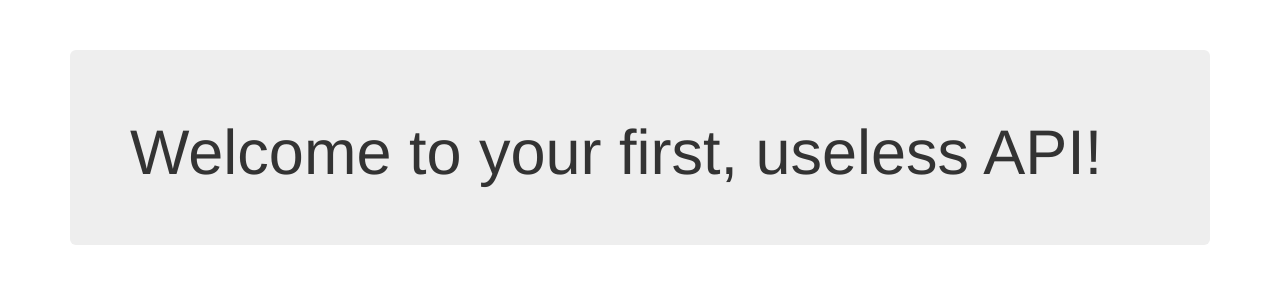
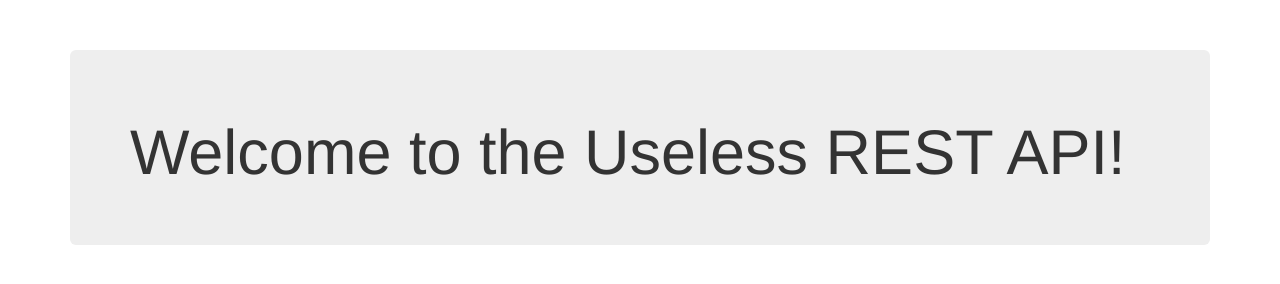
Before and after one commit to bkleeman/useless-rest-api, a website: page index.html in a window 1280 px wide. Drawn offline with nearby package versions, Linux system fonts and the light colour scheme.

Commit message:
housekeeping

```diff
--- a/index.html
+++ b/index.html
@@ -2,7 +2,7 @@
 <html lang="en">
 <head>
     <meta charset="UTF-8">
-    <title>Sample Site</title>
+    <title>Useless REST API</title>
 
     <link rel="stylesheet" href="//maxcdn.bootstrapcdn.com/bootstrap/3.3.1/css/bootstrap.min.css">
     <style>
@@ -13,7 +13,7 @@
 
     <div class="container">
         <div class="jumbotron">
-            <h1>Welcome to your first, useless API!</h1>
+            <h1>Welcome to the Useless REST API!</h1>
         </div>
     </div>
 
```
Also changed, not shown: index.js (+5 -5 lines).
